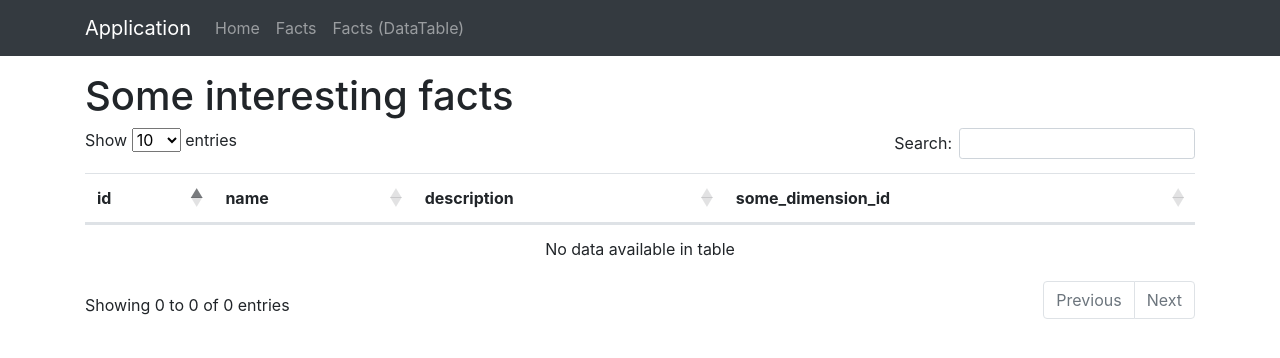
After one commit to binste/flask_boilerplate, a Flask app: template application/templates/facts_datatable.html in a window 1280 px wide. The commit adds this page. Shown: the top 358 px of the page. Run offline with Flask 2, Linux system fonts and the light colour scheme; the template is opened without the code that fills it, so the values that code supplies are empty; some libraries are stand-ins or nearby versions.

Commit message:
Add example on how to use datatable

```diff
--- a/application/main/routes.py
+++ b/application/main/routes.py
@@ -34,6 +34,12 @@ def facts():
     return render_template("facts.html", facts=facts)
 
 
+@bp.route("/facts_datatable")
+def facts_datatable():
+    facts = db.session.query(InterestingFact).all()
+    return render_template("facts_datatable.html", facts=facts)
+
+
 @bp.route("/plot")
 def change_plot_type():
     plot_type = request.args["selected"]
--- a/application/templates/base.html
+++ b/application/templates/base.html
@@ -34,6 +34,9 @@
                     </li>
                     <li class="nav-item">
                         <a class="nav-link" href="{{ url_for('main.facts') }}">Facts</a>
+                    </li>
+                    <li class="nav-item">
+                        <a class="nav-link" href="{{ url_for('main.facts_datatable') }}">Facts (DataTable)</a>
                     </li>
                 </ul>
             </div>
--- /dev/null
+++ b/application/templates/facts_datatable.html
@@ -0,0 +1,48 @@
+{% extends "base.html" %}
+{% block app_content %}
+<div class="row">
+    <div class="col">
+        <h1>Some interesting facts</h1>
+    </div>
+</div>
+<div class="row">
+    <div class="col">
+        <table class="table" id="facts_table">
+            <thead>
+                <tr>
+                    <th scope="col">id</th>
+                    <th scope="col">name</th>
+                    <th scope="col">description</th>
+                    <th scope="col">some_dimension_id</th>
+                </tr>
+            </thead>
+            <tbody>
+                {% for fact in facts %}
+                <tr>
+                    <td>{{ fact.id }}</td>
+                    <td>{{ fact.name }}</td>
+                    <td>{{ fact.description }}</td>
+                    <td>{{ fact.some_dimension_id }}</td>
+                </tr>
+                {% endfor %}
+            </tbody>
+        </table>
+    </div>
+</div>
+{% endblock %}
+
+{% block scripts %}
+{{super()}}
+<link rel="stylesheet" type="text/css" href="https://cdn.datatables.net/1.10.19/css/dataTables.bootstrap4.min.css">
+<script type="text/javascript" charset="utf8" src="https://cdn.datatables.net/1.10.20/js/jquery.dataTables.js"></script>
+<script type="text/javascript" language="javascript"
+    src="https://cdn.datatables.net/1.10.19/js/dataTables.bootstrap4.js"></script>
+
+<script type="text/javascript" class="init">
+    $(document).ready(function () {
+        {
+            $('#facts_table').DataTable();
+        }
+    });
+</script>
+{% endblock %}
```
